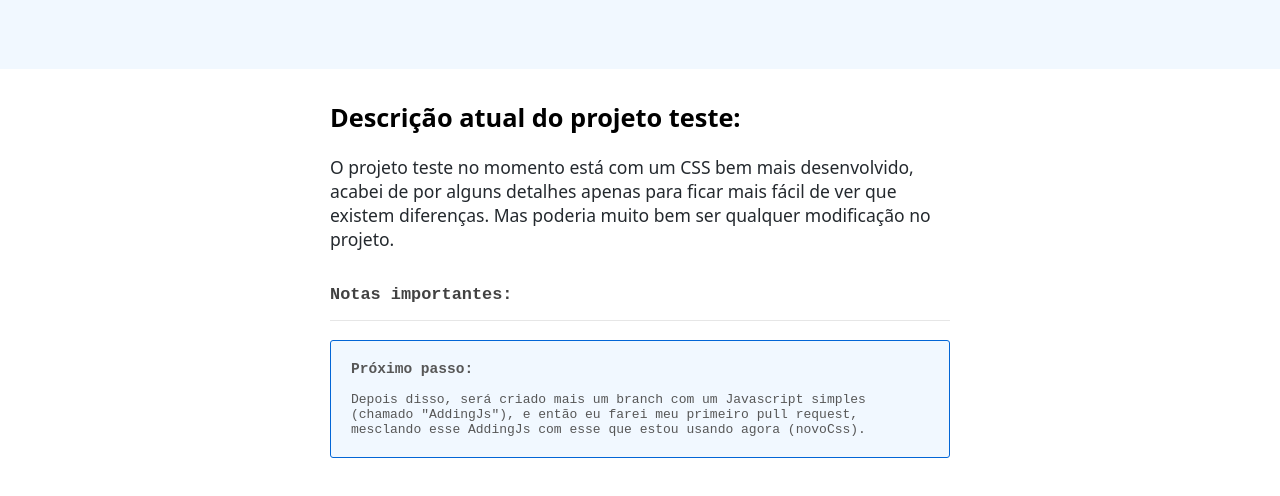
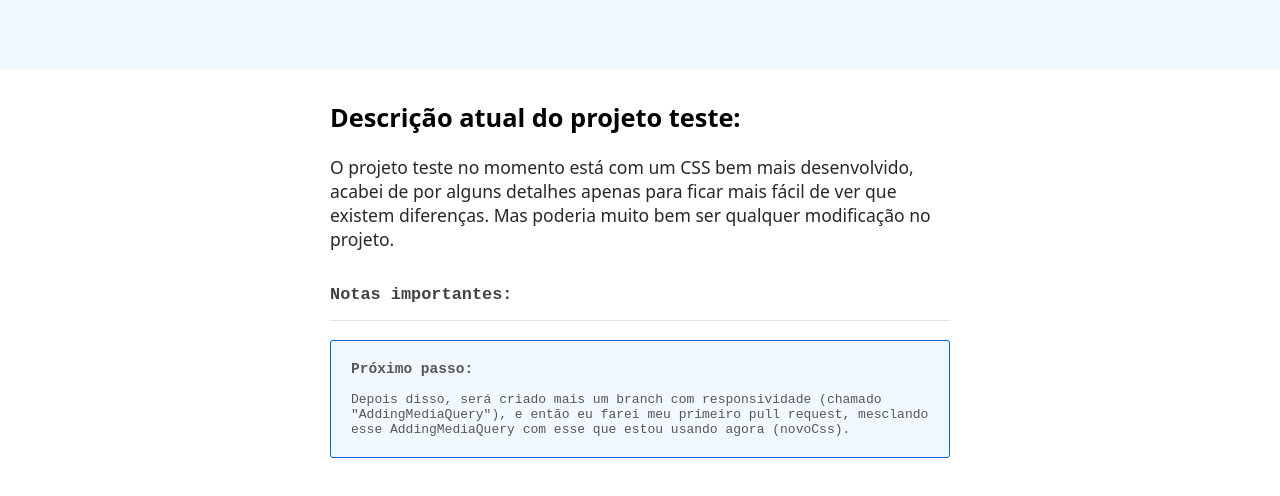
Before and after one commit to 2504Guimaraes/Teste-Pull-Request, a plain HTML site: page index.html in a window 1280 px wide. Drawn offline with Linux system fonts and the light colour scheme; a script that the page names is missing.

Commit message:
alterando img

```diff
--- a/index.html
+++ b/index.html
@@ -24,9 +24,9 @@
             <div id="balao-dica">
                 <h3>Próximo passo:</h3>
                 <p>
-                    Depois disso, será criado mais um branch com um Javascript
-                    simples (chamado "AddingJs"), e então eu
-                    farei meu primeiro pull request, mesclando esse AddingJs
+                    Depois disso, será criado mais um branch com responsividade
+                    (chamado "AddingMediaQuery"), e então eu farei meu
+                    primeiro pull request, mesclando esse AddingMediaQuery
                     com esse que estou usando agora (novoCss).
                 </p>
             </div>
```
Also changed, not shown: images/img3.PNG (deleted), images/img3_b.PNG (added), js/main.js (deleted).
